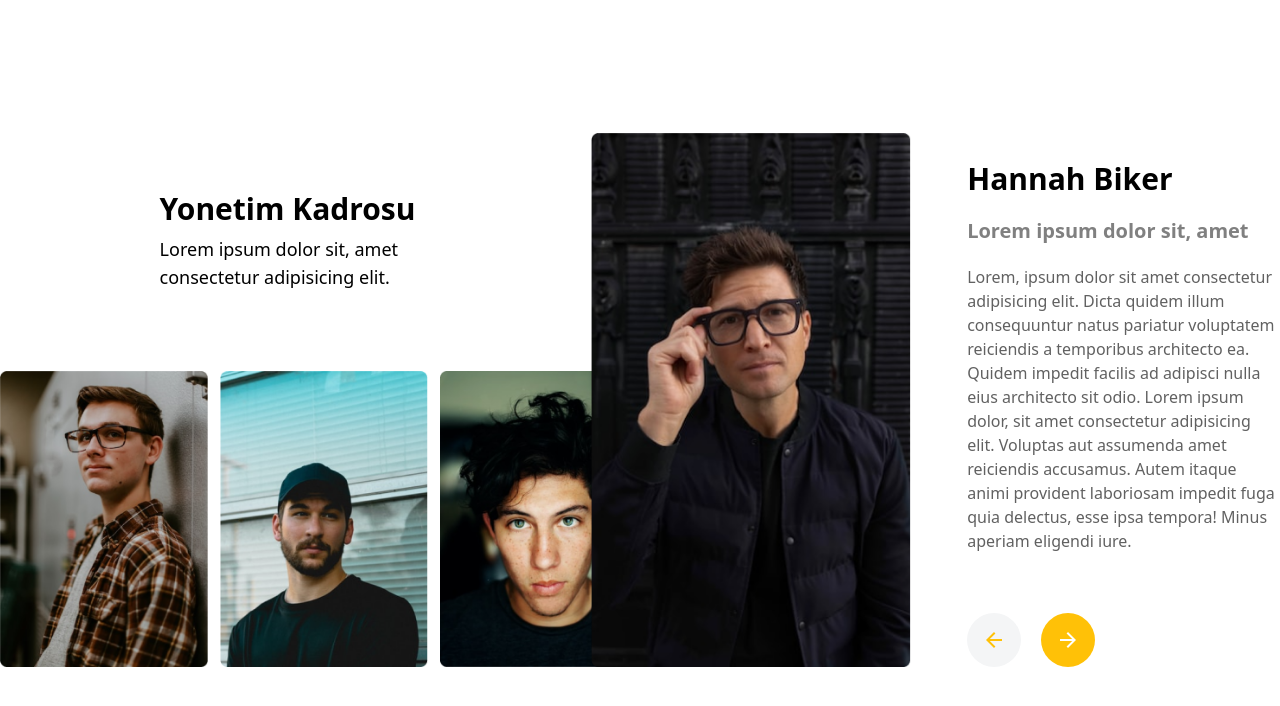
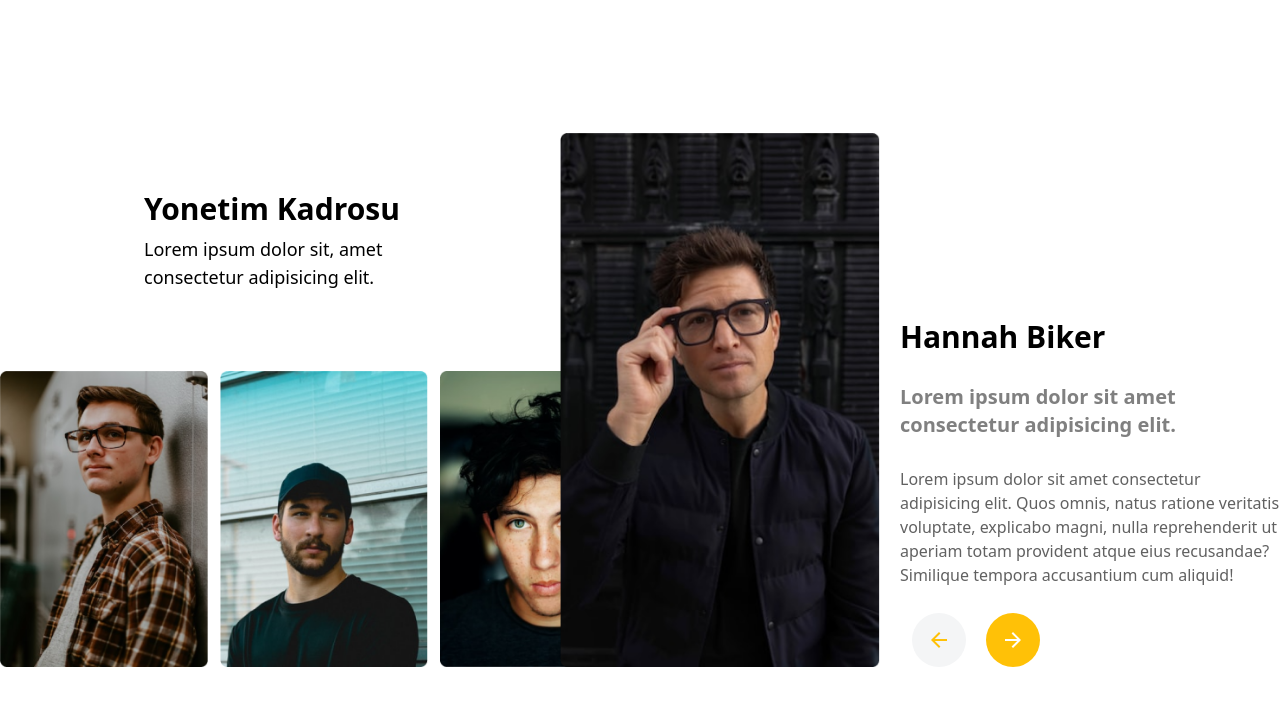
Before and after one commit to the-coder-kalisa/slider, a React (Vite) app: page / in a window 1280 px wide. Shown: the top 706 px of the page. Built offline with nearby package versions, Linux system fonts and the light colour scheme.

Commit message:
added sliding

```diff
--- a/src/components/Left.tsx
+++ b/src/components/Left.tsx
@@ -1,37 +1,75 @@
-import {
-  ArrowBack,
-  ArrowForward,
-  ArrowLeft,
-  ArrowRight,
-  ChevronLeft,
-} from "@mui/icons-material";
+import { ArrowBack, ArrowForward } from "@mui/icons-material";
 import { IconButton } from "@mui/material";
-import { FC } from "react";
+import { FC, useState } from "react";
 import Person1 from "../images/first.jpg";
 const Left: FC = () => {
+  const data = [
+    {
+      title: "Hannah Biker",
+      image: Person1,
+      subTitle: "Lorem ipsum dolor sit amet consectetur adipisicing elit.",
+      body: "Lorem ipsum dolor sit amet consectetur adipisicing elit. Quos omnis, natus ratione veritatis voluptate, explicabo magni, nulla reprehenderit ut aperiam totam provident atque eius recusandae? Similique tempora accusantium cum aliquid!",
+    },
+    {
+      title: "Hannah Biker",
+      image: Person1,
+      subTitle: "Lorem ipsum dolor sit amet consectetur adipisicing elit.",
+      body: "Lorem ipsum dolor sit amet consectetur adipisicing elit. Quos omnis, natus ratione veritatis voluptate, explicabo magni, nulla reprehenderit ut aperiam totam provident atque eius recusandae? Similique tempora accusantium cum aliquid!",
+    },
+    {
+      title: "Hannah Biker",
+      image: Person1,
+      subTitle: "Lorem ipsum dolor sit amet consectetur adipisicing elit.",
+      body: "Lorem ipsum dolor sit amet consectetur adipisicing elit. Quos omnis, natus ratione veritatis voluptate, explicabo magni, nulla reprehenderit ut aperiam totam provident atque eius recusandae? Similique tempora accusantium cum aliquid!",
+    },
+  ];
+  const next = () => {
+    setCurrentIndex((index) => (index += 1));
+  };
+  const prev = () => {
+    setCurrentIndex((index) => (index -= 1));
+  };
+  const [currentIndex, setCurrentIndex] = useState(0);
   return (
     <div className="flex items-end gap-14">
-      <img className="w-[20rem]" src={Person1} />
-      <div className="flex flex-col gap-32">
-        <div className="flex flex-col gap-5">
-          <div className="font-bold text-3xl">Hannah Biker</div>
+      <div className="flex flex-col relative">
+        <div className="flex w-[45rem] overflow-x-hidden">
+          {data.map((data, index) => (
+            <div
+              key={index}
+              style={{ transform: `translate(-${currentIndex * 100}%)` }}
+              className="flex duration-1000 transition-all gap-5 items-end"
+            >
+              <img className="min-w-[20rem]" src={Person1} />
+              <div className="min-w-[23.8rem] flex flex-col gap-7 pb-[5rem]">
+                <div className="font-bold text-3xl">{data.title}</div>
                 <div className="text-xl text-[gray] font-semibold">
-            Lorem ipsum dolor sit, amet
+                  {data.subTitle}
                 </div>
                 <div className="max-w-[25rem] font-medium text-[#616161] ">
-            Lorem, ipsum dolor sit amet consectetur adipisicing elit. Dicta
-            quidem illum consequuntur natus pariatur voluptatem reiciendis a
-            temporibus architecto ea. Quidem impedit facilis ad adipisci nulla
-            eius architecto sit odio. Lorem ipsum dolor, sit amet consectetur
-            adipisicing elit. Voluptas aut assumenda amet reiciendis accusamus.
-            Autem itaque animi provident laboriosam impedit fuga quia delectus,
-            esse ipsa tempora! Minus aperiam eligendi iure.
+                  {data.body}
                 </div>
-          <div className="flex items-center mt-10 gap-5">
-            <IconButton style={{ background: "rgb(244 245 246)", color: "#ffc107", padding: 15 }}>
+              </div>
+            </div>
+          ))}
+        </div>
+        <div className="flex bottom-0 right-[15rem] absolute items-center mt-10 gap-5">
+          <IconButton
+            className="button"
+            disabled={currentIndex === 0}
+            onClick={prev}
+            style={{
+              background: "rgb(244 245 246)",
+              color: "#ffc107",
+              padding: 15,
+            }}
+          >
             <ArrowBack />
           </IconButton>
           <IconButton
+            className="button "
+            disabled={currentIndex === 2}
+            onClick={next}
             style={{ background: "#ffc107", color: "white", padding: 15 }}
           >
             <ArrowForward />
@@ -39,7 +77,6 @@ const Left: FC = () => {
         </div>
       </div>
     </div>
-    </div>
   );
 };
 export default Left;
```
Lines whose indentation alone changed are shown as unchanged.
